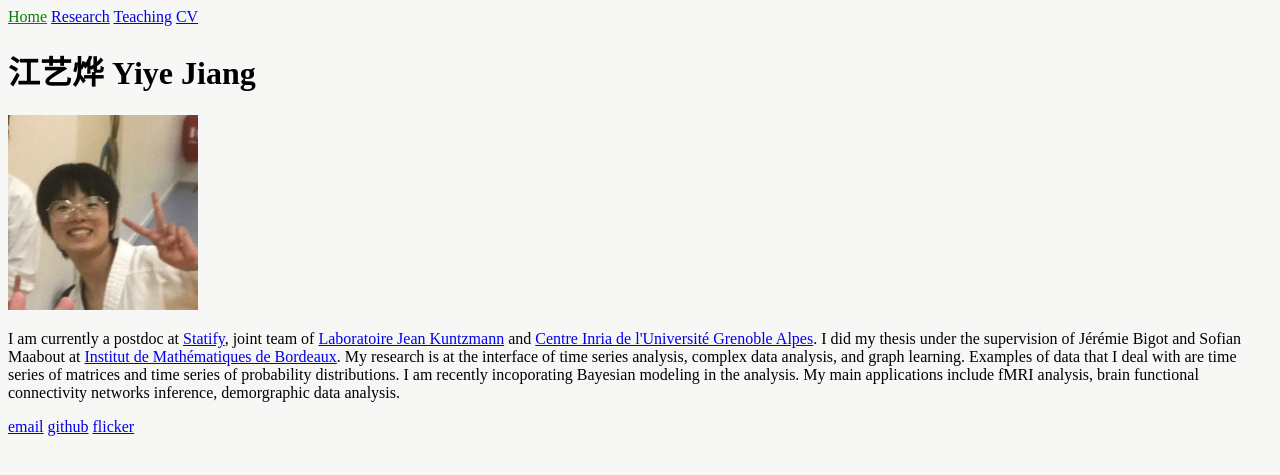
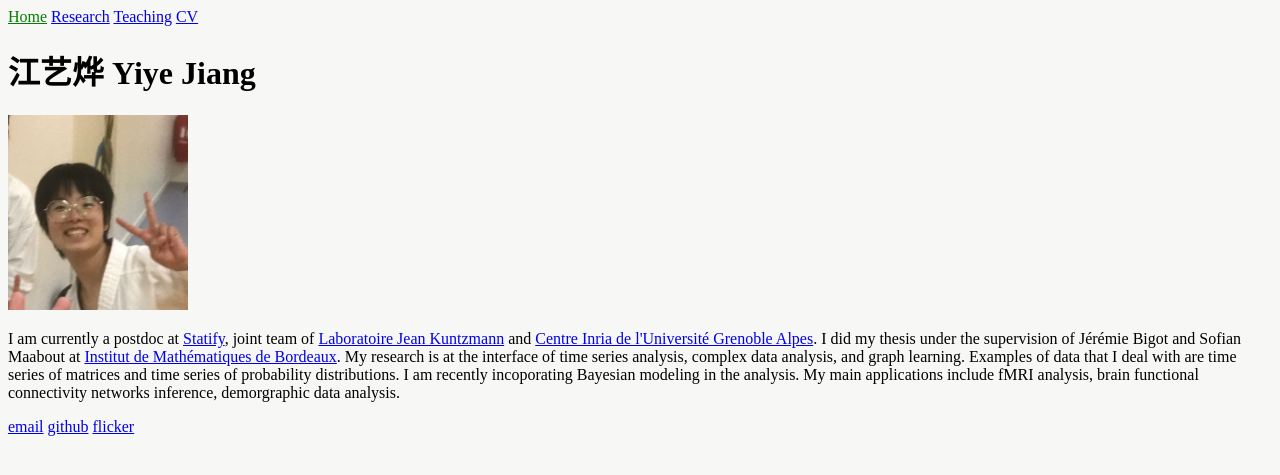
Before and after one commit to yiyej/yiyej.github.io, a Jekyll site: the page built from index.html, in a window 1280 px wide. Shown: the top 475 px of the page. Built offline with Jekyll 4.4.1, drawn with Linux system fonts in a browser that asks for light colours.

Commit message:
Update index.html

```diff
--- a/index.html
+++ b/index.html
@@ -4,7 +4,7 @@
 ---
 
 <h1>江艺烨 Yiye Jiang</h1>
-<img src="{{site.baseurl}}/assets/images/ID2.jpg" width="190" height="195">
+<img src="{{site.baseurl}}/assets/images/ID2.jpg" width="180" height="195">
 
 <p>
 I am currently a postdoc at <a href="https://team.inria.fr/statify/">Statify</a>, joint team of <a href="https://www-ljk.imag.fr">Laboratoire Jean Kuntzmann</a> and <a href="https://www.inria.fr/fr/centre-inria-universite-grenoble-alpes">Centre Inria de l'Université Grenoble Alpes</a>. I did my thesis under the supervision of Jérémie Bigot and Sofian Maabout at <a href="https://www.math.u-bordeaux.fr/imb/spip.php?lang=fr">Institut de Mathématiques de Bordeaux</a>.
```
